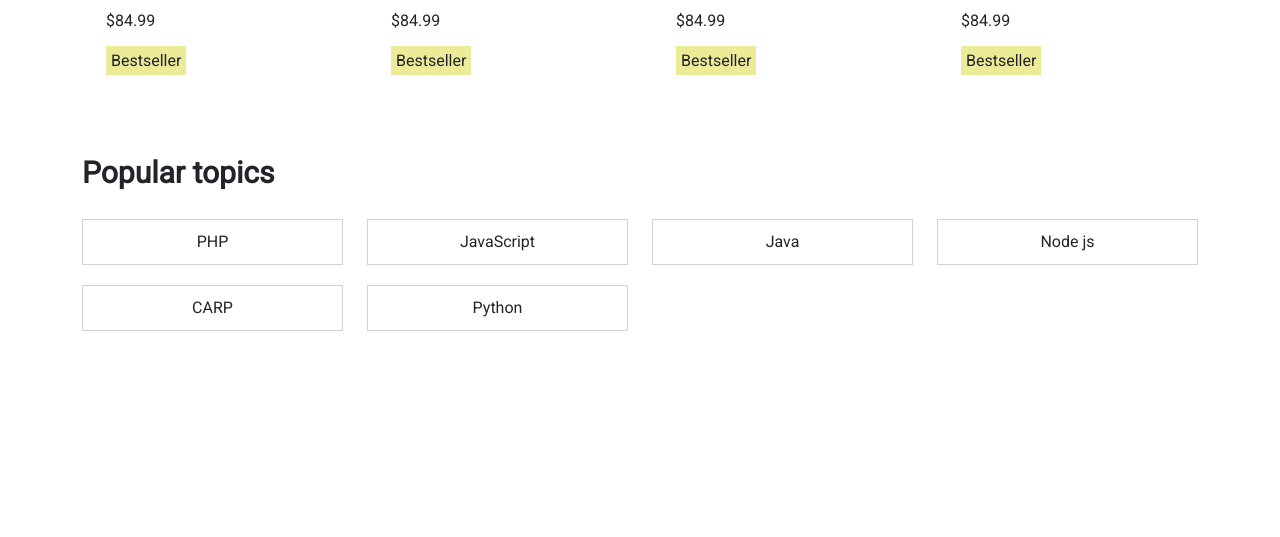
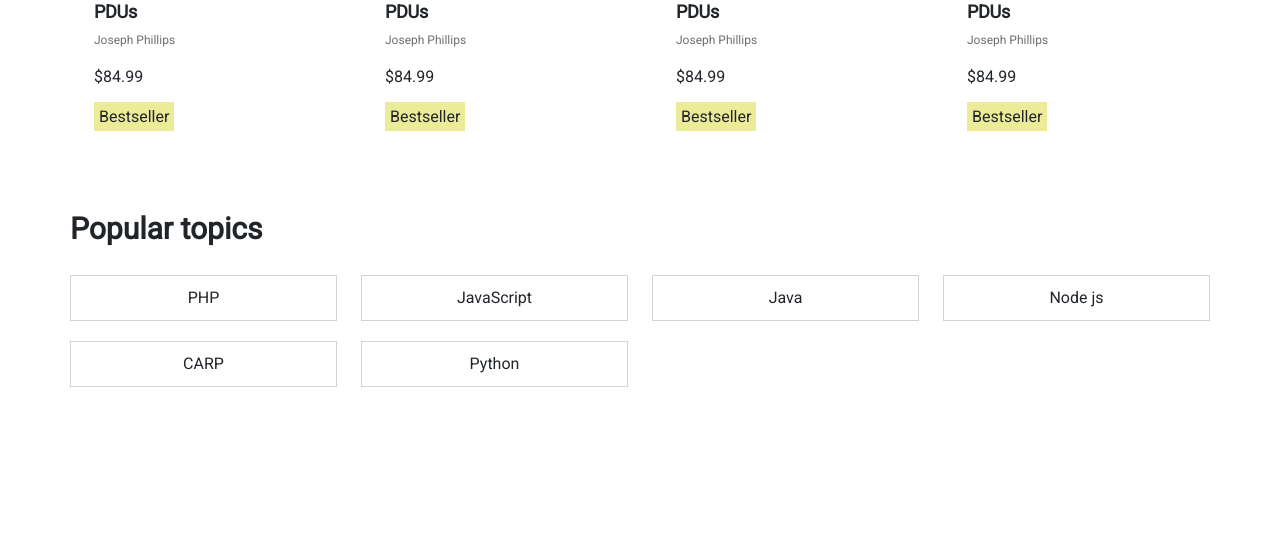
Before and after one commit to sheikhhasib/mooc_our_class_room, a plain HTML site: page courseList.html in a window 1280 px wide. Shown: the part 599-1136 px from the top of the page. Before the commit the page ends 980 px from the top, so only its background shows below. Drawn offline with nearby package versions, Linux system fonts and the light colour scheme.

Commit message:
update course list page

```diff
--- a/courseList.html
+++ b/courseList.html
@@ -89,7 +89,7 @@
       </nav>
       <!-- header section areaFinish  -->
       <!-- main content  -->
-      <div class="container course-area my-5">
+      <div class="container course-area">
         <h2>Project Management Courses</h2>
         <h4 class="my-5">Courses to get you started</h4>
         <div class="section-header">
--- a/styles.css
+++ b/styles.css
@@ -106,6 +106,10 @@ ul li {
 /* login page css finish */
 
 /* course list start  */
+.course-area {
+  margin: 70px auto;
+  padding: 30px 0;
+}
 .section-header {
   width: 100%;
   border-bottom: 1px solid hsla(0, 0%, 50.2%, 0.3607843137254902);
```
